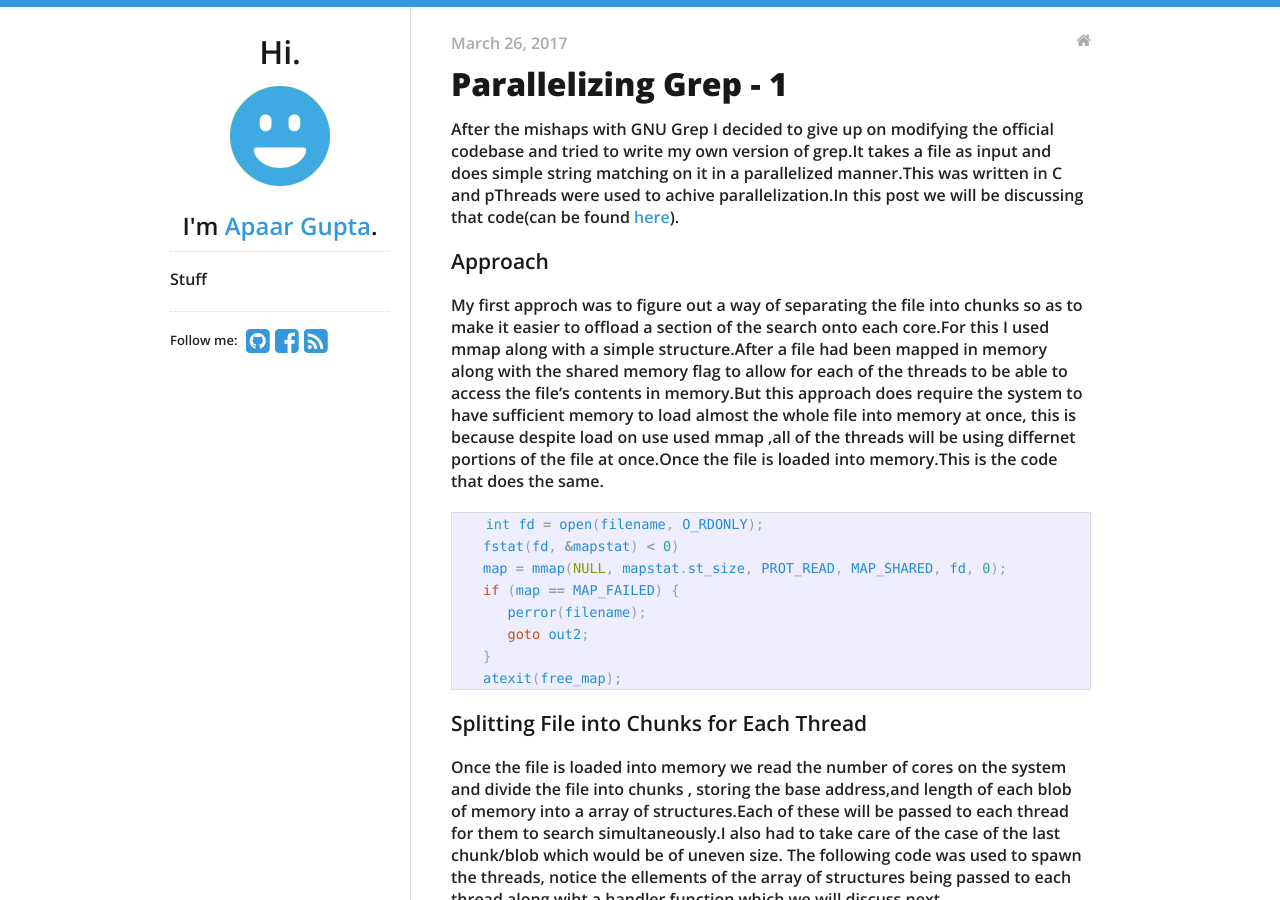
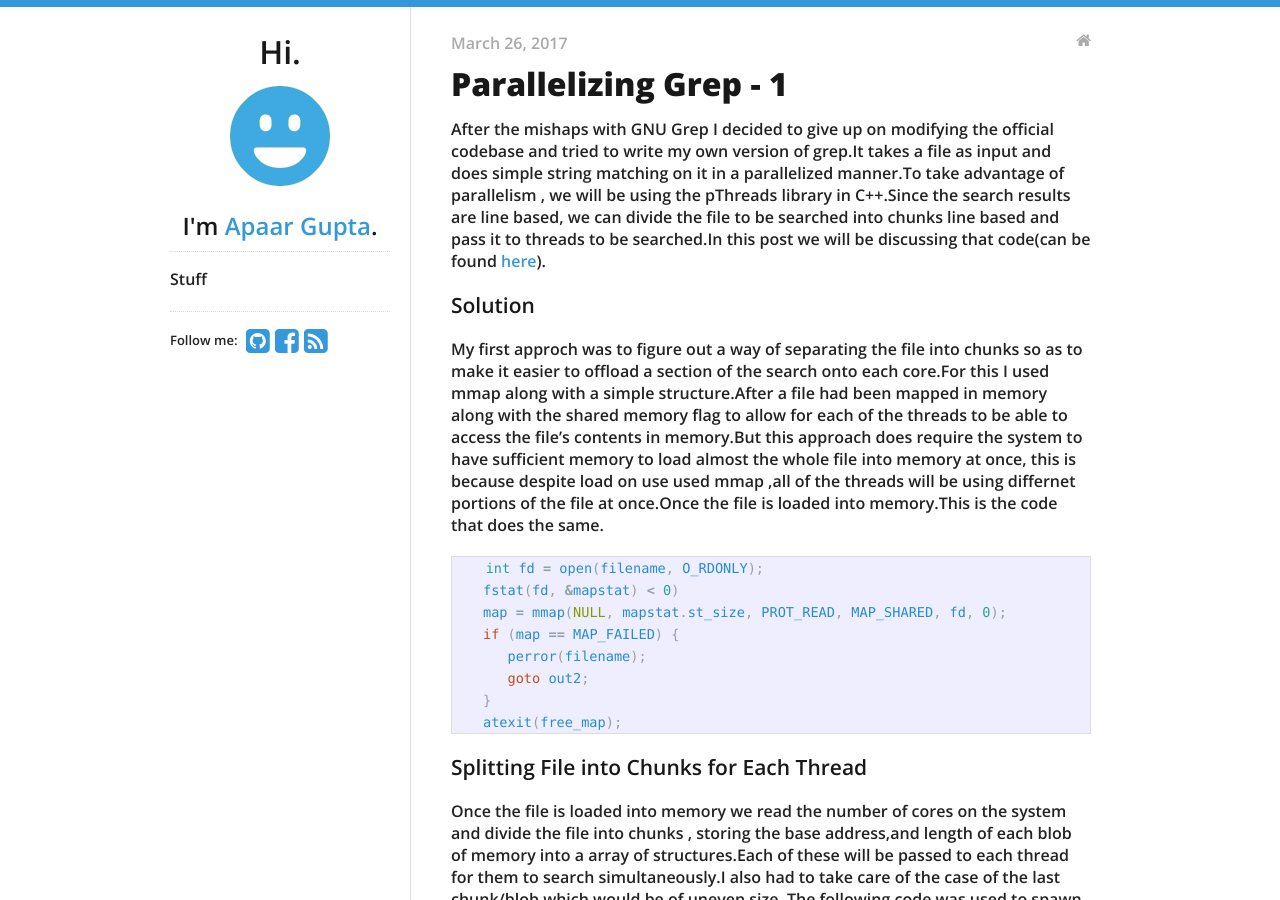
Before and after one commit to Apaar/apaar.github.io, a Jekyll site: the page built from _posts/2017-03-26-Parallelizing-Grep-1.md, in a window 1280 px wide and 900 px high. Built offline with Jekyll 4.4.1, drawn with Linux system fonts in a browser that asks for light colours; nearby versions of some CDN libraries; some of the changed text lies outside the part shown.

Commit message:
more grep updates

```diff
--- a/_posts/2017-03-26-Parallelizing-Grep-1.md
+++ b/_posts/2017-03-26-Parallelizing-Grep-1.md
@@ -6,10 +6,10 @@ categories:
 ---
 
 
-After the mishaps with GNU Grep I decided to give up on modifying the official codebase and tried to write my own version of grep.It takes a file as input and does simple string matching on it in a parallelized manner.This was written in C and pThreads were used to achive parallelization.In this post we will be discussing that code(can be found [here](https://github.com/Apaar/Parallel-Computing/tree/master/grep)).
+After the mishaps with GNU Grep I decided to give up on modifying the official codebase and tried to write my own version of grep.It takes a file as input and does simple string matching on it in a parallelized manner.To take advantage of parallelism , we will be using the pThreads library in C++.Since the search results are line based, we can divide the file to be searched into chunks line based and pass it to threads to be searched.In this post we will be discussing that code(can be found [here](https://github.com/Apaar/Parallel-Computing/tree/master/grep)).
 
-### Approach
 
+### Solution
 
 My first approch was to figure out a way of separating the file into chunks so as to make it easier to offload a section of the search onto each core.For this I used mmap along with a simple structure.After a file had been mapped in memory along with the shared memory flag to allow for each of the threads to be able to access the file's contents in memory.But this approach does require the system to have sufficient memory to load almost the whole file into memory at once, this is because despite load on use used mmap ,all of the threads will be using differnet portions of the file at once.Once the file is loaded into memory.This is the code that does the same.
 
@@ -70,10 +70,13 @@ The result was a fairly parallelized version of grep that took input as a filena
 ### Benchmarks/Results
 
 The three approaches being benchmarked are GNU Grep, GNU Grep along with GNU parallel and my threaded barebones grep.
-I used a shell script to generate a 5.6GiB text file which reeatedaly had the same content of one 3MB file.
+I used a shell script to generate a 5.6GiB text file which repeatedly had the same content of one 3MB file.
 {% highlight c %}
 for i in {1..20}; do cat test test > test1 && mv test1 test; done
 {% endhighlight c %}
 The system being used was a Quad core i5 with clock speed 2.8GHz and 12 GB of RAM(my laptop)
 
 ![Benchmark](/assets/benchmark.png)
+
+
+GNU Grep + Parallel was a bit slower than my threaded version mainly due to the overhead of options etc that are in GNU Grep, my version only does simple string matching and not much processing.I also wrote a shell script to recursively grep through a directory structure.
```
